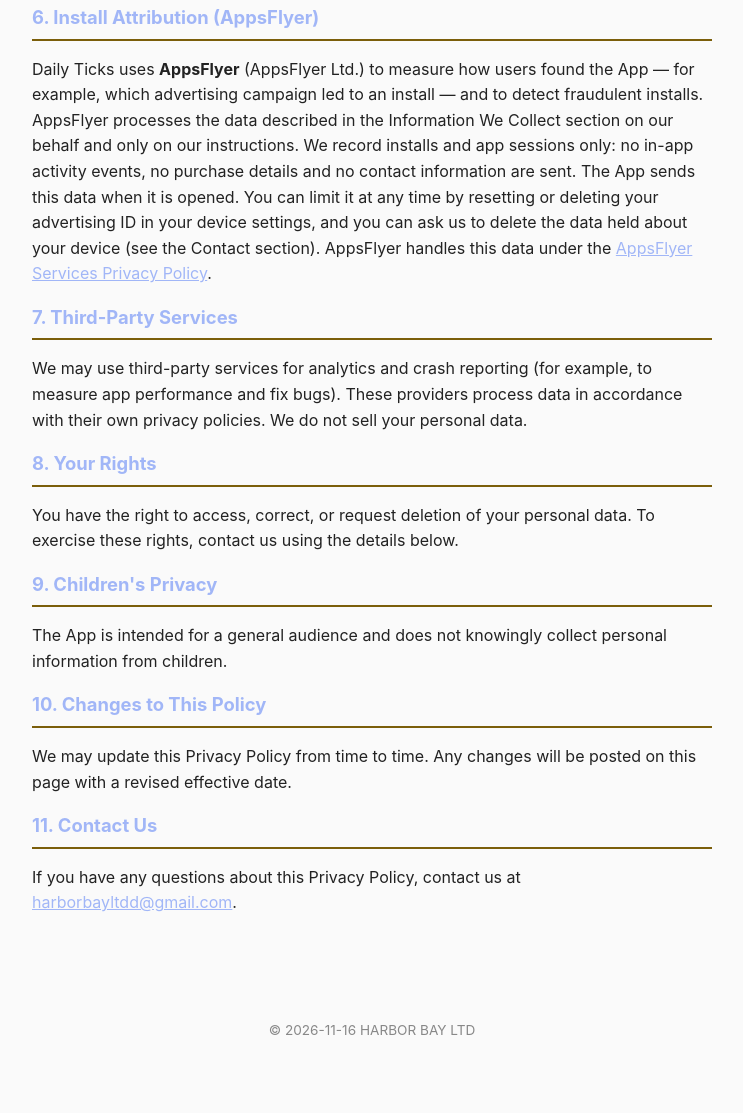
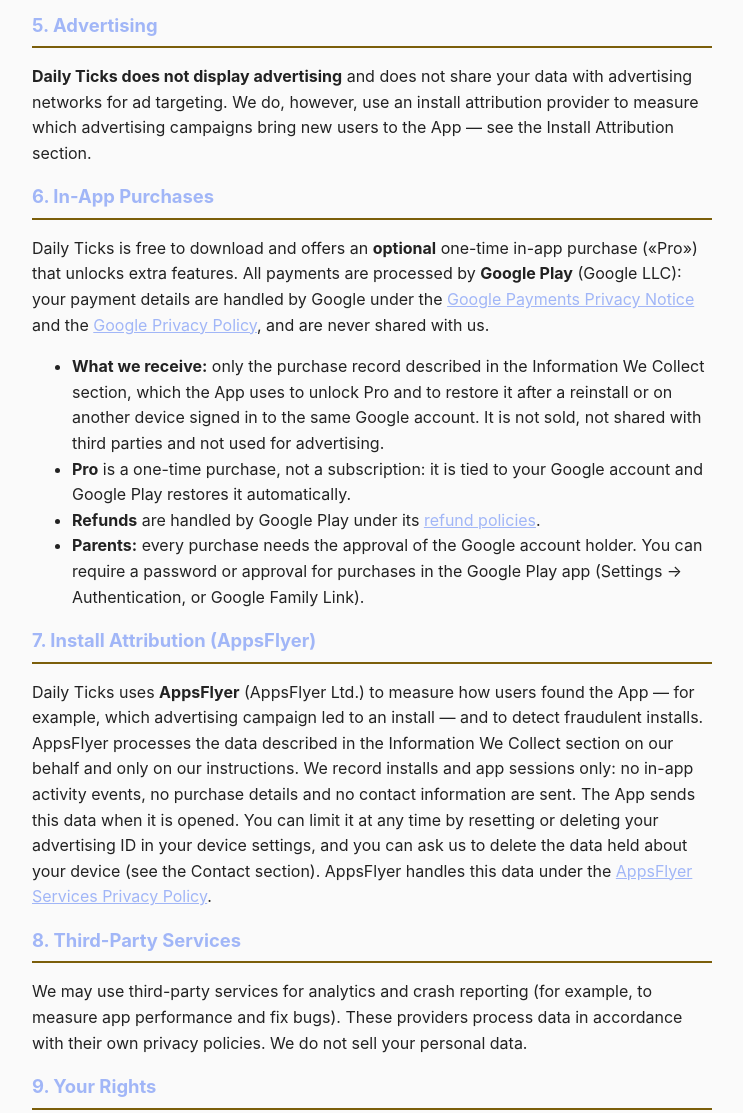
Before and after one commit to harborbayltdd/harborbayltdd.github.io, a plain HTML site: page daily-ticks/index.html in a window 1280 px wide. Shown: the part 1654-2767 px from the top of the page, without its empty margins (268-1011 px from the left). Before the commit the page ends 2719 px from the top, so only its background shows below. Drawn offline with Linux system fonts and the light colour scheme.

Commit message:
feat(privacy): add daily-ticks policy for harborbayltdd@gmail.com

```diff
--- a/daily-ticks/index.html
+++ b/daily-ticks/index.html
@@ -38,6 +38,9 @@
   <p>We may collect the following types of data when you use the App:</p>
   <ul>
     <li>Device Information (e.g., device model, operating system, device identifiers)</li>
+    <li><strong>Purchase information</strong> — if you buy an item in the App, Google Play sends
+      the App a record of that purchase (order number, the item bought, the time of purchase and a
+      purchase token). We never receive your payment card, bank or billing details.</li>
     <li><strong>Install attribution data</strong> — when you open the App, our attribution provider
       AppsFlyer receives your device's advertising ID, basic device and app information (model, OS
       version, App version, language), your IP address (used to derive your country) and the Google Play
@@ -50,6 +53,7 @@
     <li>Provide, maintain, and improve the App</li>
     <li>Diagnose technical issues</li>
     <li>Ensure security and prevent fraud or abuse</li>
+    <li>Unlock and restore the upgrade you buy, and prevent fraudulent or duplicate purchases</li>
     <li>Measure which advertising campaigns brought new users to the App, and detect fraudulent
       installs</li>
   </ul>
@@ -59,7 +63,9 @@
     We retain collected data only as long as necessary for the purposes described
     above, and it is automatically deleted within 90 days. You may also request
     deletion of your data at any time by contacting us using the details below,
-    and we will process your request promptly.
+    and we will process your request promptly. Purchase records the App receives are kept on your device only for as
+    long as the App is installed; Google keeps its own payment records under Google's policies
+    (see the In-App Purchases section).
   </p>
 
   <h2>5. Advertising</h2>
@@ -68,8 +74,30 @@
     your data with advertising networks for ad targeting. We do, however, use an install attribution provider to measure which
     advertising campaigns bring new users to the App — see the Install Attribution section.
   </p>
+  <h2>6. In-App Purchases</h2>
+  <p>
+    Daily Ticks is free to download and offers an <strong>optional</strong> one-time in-app purchase («Pro»)
+    that unlocks extra features. All payments are processed by <strong>Google Play</strong> (Google LLC): your
+    payment details are handled by Google under the
+    <a href="https://payments.google.com/payments/apis-secure/u/0/get_legal_document?ldo=0&amp;ldt=privacynotice" target="_blank" rel="noopener">Google Payments Privacy Notice</a>
+    and the <a href="https://policies.google.com/privacy" target="_blank" rel="noopener">Google Privacy Policy</a>,
+    and are never shared with us.
+  </p>
+  <ul>
+    <li><strong>What we receive:</strong> only the purchase record described in the Information We
+      Collect section, which the App uses to unlock Pro and to restore it after a reinstall or on another
+      device signed in to the same Google account. It is not sold, not shared with third parties and not
+      used for advertising.</li>
+    <li><strong>Pro</strong> is a one-time purchase, not a subscription: it is tied to your Google account
+      and Google Play restores it automatically.</li>
+    <li><strong>Refunds</strong> are handled by Google Play under its
+      <a href="https://support.google.com/googleplay/answer/2479637" target="_blank" rel="noopener">refund policies</a>.</li>
+    <li><strong>Parents:</strong> every purchase needs the approval of the Google account holder.
+      You can require a password or approval for purchases in the Google Play app
+      (Settings &rarr; Authentication, or Google Family Link).</li>
+  </ul>
 
-  <h2>6. Install Attribution (AppsFlyer)</h2>
+  <h2>7. Install Attribution (AppsFlyer)</h2>
   <p>
     Daily Ticks uses <strong>AppsFlyer</strong> (AppsFlyer Ltd.) to measure how users found the App —
     for example, which advertising campaign led to an install — and to detect fraudulent installs.
@@ -81,32 +109,32 @@
     <a href="https://www.appsflyer.com/legal/services-privacy-policy/" target="_blank" rel="noopener">AppsFlyer Services Privacy Policy</a>.
   </p>
 
-  <h2>7. Third-Party Services</h2>
+  <h2>8. Third-Party Services</h2>
   <p>
     We may use third-party services for analytics and crash reporting (for example,
     to measure app performance and fix bugs). These providers process data in
     accordance with their own privacy policies. We do not sell your personal data.
   </p>
 
-  <h2>8. Your Rights</h2>
+  <h2>9. Your Rights</h2>
   <p>
     You have the right to access, correct, or request deletion of your personal
     data. To exercise these rights, contact us using the details below.
   </p>
 
-  <h2>9. Children's Privacy</h2>
+  <h2>10. Children's Privacy</h2>
   <p>
     The App is intended for a general audience and does not knowingly collect
     personal information from children.
   </p>
 
-  <h2>10. Changes to This Policy</h2>
+  <h2>11. Changes to This Policy</h2>
   <p>
     We may update this Privacy Policy from time to time. Any changes will be posted
     on this page with a revised effective date.
   </p>
 
-  <h2>11. Contact Us</h2>
+  <h2>12. Contact Us</h2>
   <p>
     If you have any questions about this Privacy Policy, contact us at
     <a href="mailto:harborbayltdd@gmail.com">harborbayltdd@gmail.com</a>.
```
